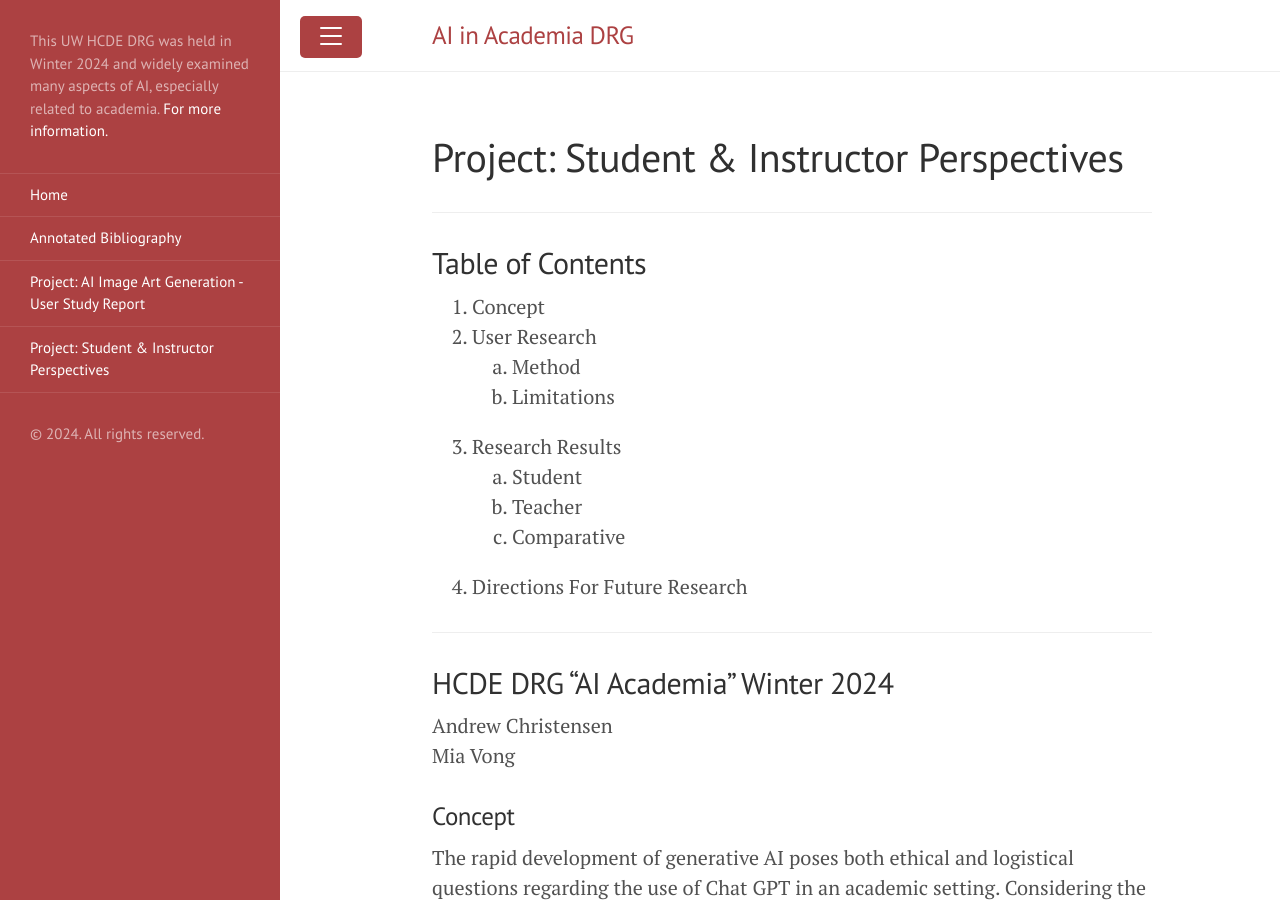
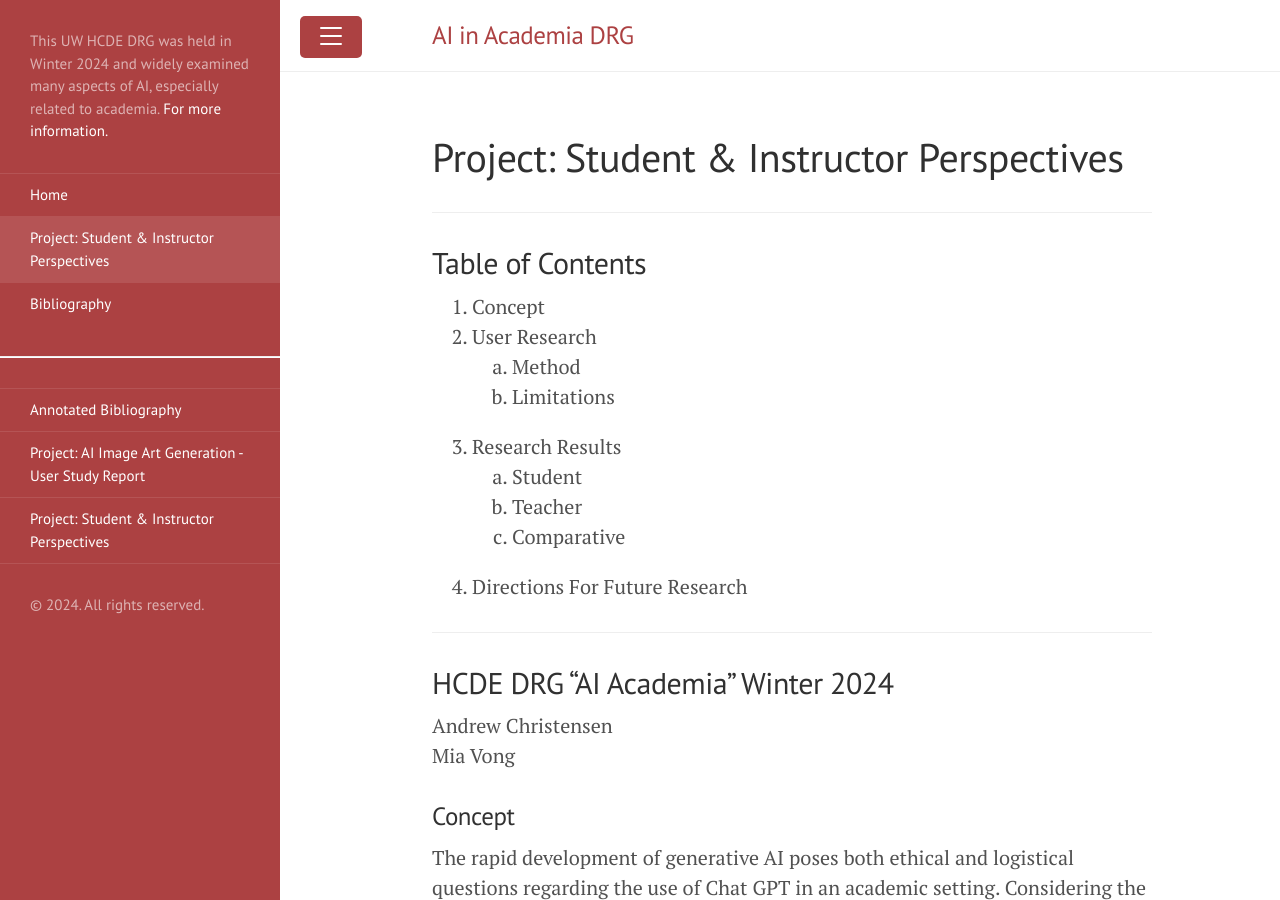
Before and after one commit to amarks/aiacademia, a Jekyll site: the page built from docs/StudentandInstructorPerspectives.md, in a window 1280 px wide and 900 px high. Built offline with Jekyll 4.4.1, drawn with Linux system fonts in a browser that asks for light colours.

Commit message:
sidebar test

```diff
--- a/docs/_includes/sidebar.html
+++ b/docs/_includes/sidebar.html
@@ -11,7 +11,7 @@
   <nav class="sidebar-nav">
     <a class="sidebar-nav-item{% if page.title == 'Home' %} active{% endif %}" href="{{ '/' | absolute_url }}">Home</a>
 
-   <!-- {% comment %}
+   {% comment %}
       The code below dynamically generates a sidebar nav of pages with
       `layout: page` in the front-matter. See readme for usage.
     {% endcomment %}
@@ -24,7 +24,7 @@
         {% endif %}
       {% endif %}
     {% endfor %}
--->
+<hr />
 
     <a class="sidebar-nav-item" href="{{ site.github.repo }}/bibliography.html">Annotated Bibliography</a>
     <a class="sidebar-nav-item" href="{{ site.github.repo }}/AIArtImageGeneration.html">Project: AI Image Art Generation - User Study Report</a>
```
